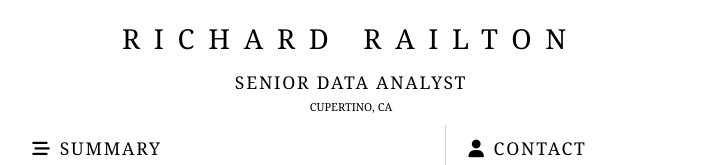
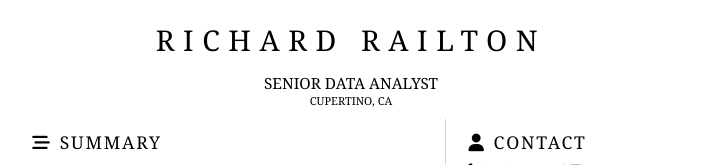
Before and after one commit to rrailton/resume, a plain HTML site: page index.html in a window 1280 px wide. Shown: the top 165 px of the page, without its empty margins (289-1000 px from the left). Drawn offline with Linux system fonts and the light colour scheme.

Commit message:
reduced size of header and letter spacing

```diff
--- a/index.html
+++ b/index.html
@@ -10,7 +10,7 @@
     <body>
         <header>
             <h1>RICHARD RAILTON</h1>
-            <h2>SENIOR DATA ANALYST</h2>
+            <h3>SENIOR DATA ANALYST</h3>
             <!--<p>DATA ANALYTICS & DATA SCIENCE</p>-->
             <p>CUPERTINO, CA</p>
         </header>
--- a/style.css
+++ b/style.css
@@ -6,8 +6,8 @@ body {
     line-height: 130%;
 }
 h1 {
-    font-size: 2.5em;
-    letter-spacing: .5em;
+    font-size: 2.6em;
+    letter-spacing: .3em;
     padding-top: 0.5em;
     padding-bottom: 0.5em;
 }
```
